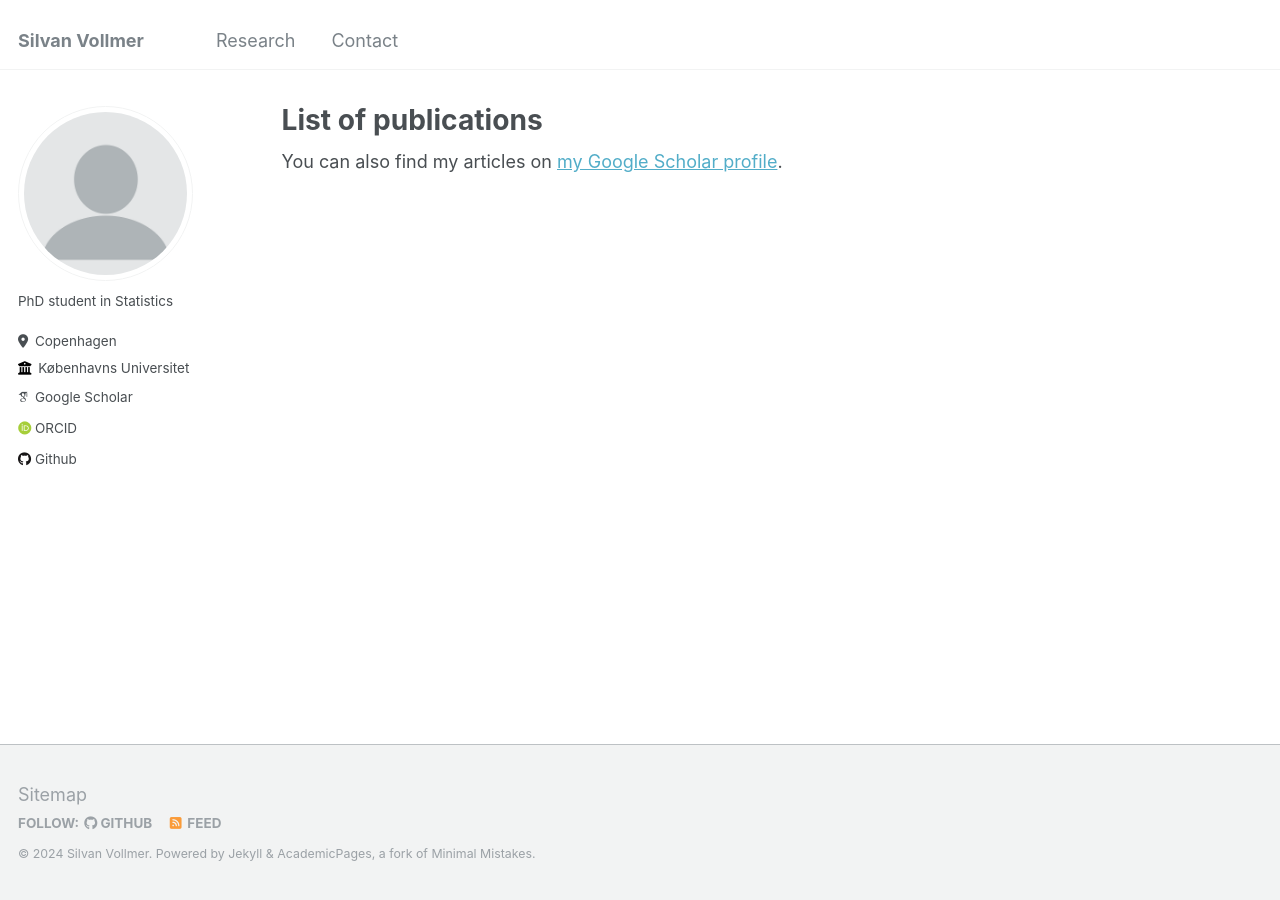
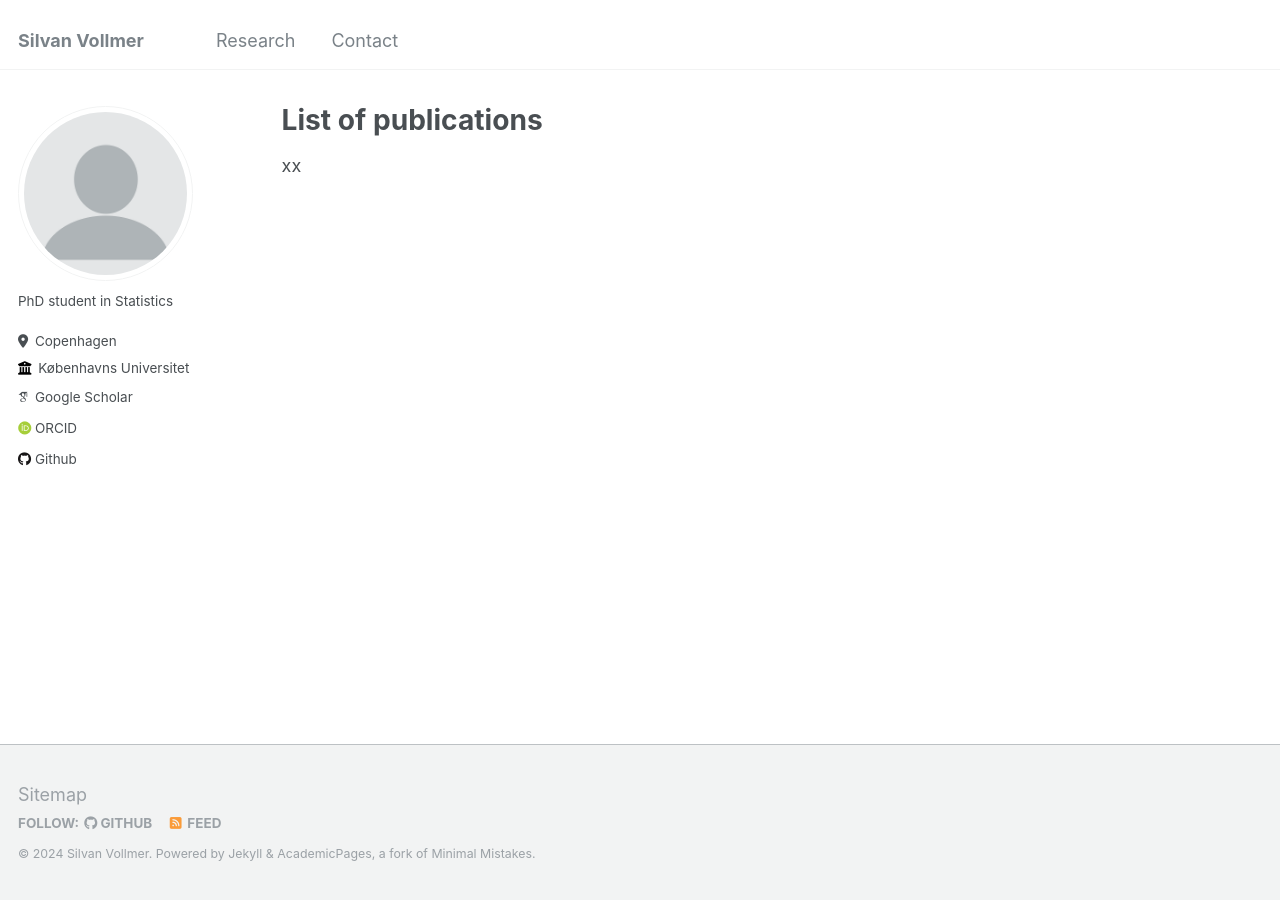
Before and after one commit to silvanvollmer/silvanvollmer.github.io, a Jekyll site: the page built from _pages/publications.md, in a window 1280 px wide. Built offline with Jekyll 4.4.1, drawn with Linux system fonts in a browser that asks for light colours; some web fonts are replaced.

Commit message:
Update publications.md

```diff
--- a/_pages/publications.md
+++ b/_pages/publications.md
@@ -5,12 +5,4 @@
 author_profile: true
 ---
 
-{% if site.author.googlescholar %}
-  <div class="wordwrap">You can also find my articles on <a href="{{site.author.googlescholar}}">my Google Scholar profile</a>.</div>
-{% endif %}
-
-{% include base_path %}
-
-{% for post in site.publications reversed %}
-  {% include archive-single.html %}
-{% endfor %}
+xx
```
